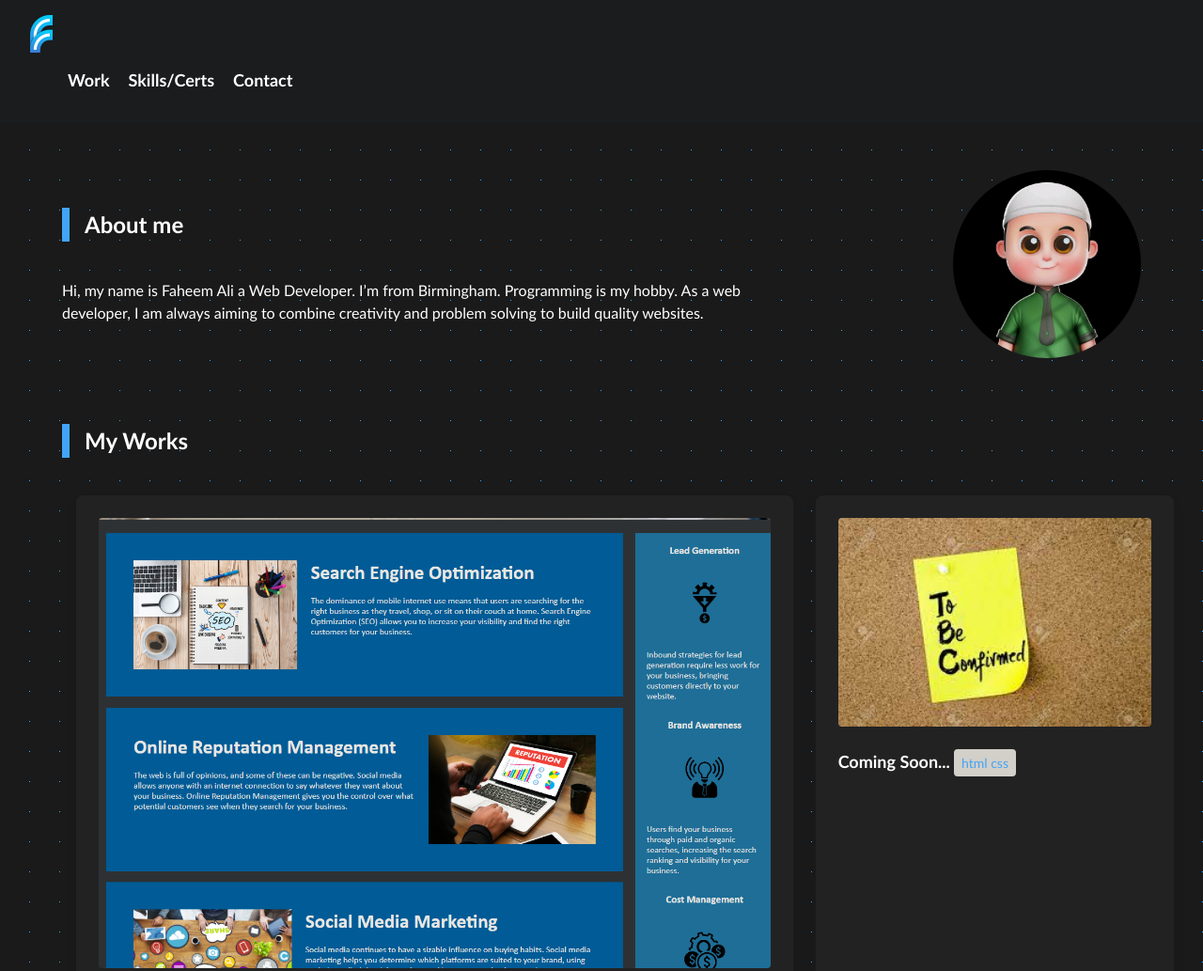
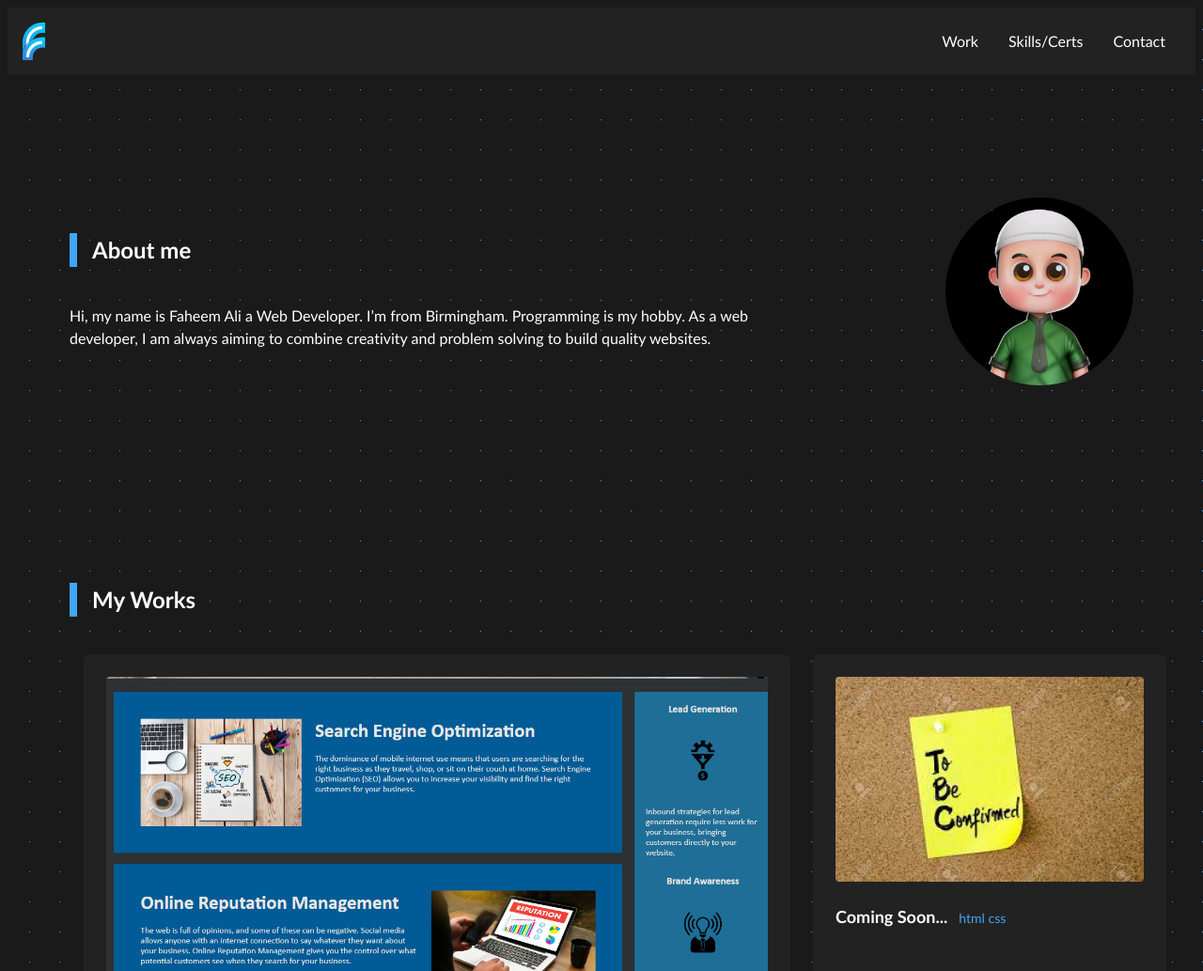
Before and after one commit to b70b70/personal-portfolio-website, a plain HTML site: page index.html in a window 1280 px wide. Shown: the top 1033 px of the page at 94% size. Drawn offline with Linux system fonts and the light colour scheme.

Commit message:
added css reset and refactored my global css styles, then I have worked to refactor my html & css for my nav bar. Also fixed the issue the nav bar was facing on smaller screens.

```diff
--- a/assets/css/style.css
+++ b/assets/css/style.css
@@ -1,16 +1,110 @@
+/* CSS RESET */
+
+/* Box sizing rules */
+*,
+*::before,
+*::after {
+  box-sizing: border-box;
+}
+
+
+h1,
+h2,
+h3,
+h4,
+h5,
+h6,
+p,
+ul,
+ol {
+  margin: 0;
+  padding: 0;
+}
+
+
+
+/* Remove list styles on ul, ol elements with a list role, which suggests default styling will be removed */
+ul,
+ol {
+  list-style: none;
+}
+
+
+/* Make images easier to work with */
+img,
+picture {
+  max-width: 100%;
+  display: block;
+}
+
+/* Set core root defaults */
+html,
+html:focus-within {
+  scroll-behavior: smooth;
+}
+
+/* Set core body defaults */
+body {
+  min-height: 100vh;
+  text-rendering: optimizeSpeed;
+  line-height: 1.5;
+}
+
+/* A elements that don't have a class get default styles */
+a:not([class]) {
+  text-decoration-skip-ink: auto;
+}
+
+/* Make images easier to work with */
+img,
+picture {
+  max-width: 100%;
+  display: block;
+}
+
+/* Inherit fonts for inputs and buttons */
+input,
+button,
+textarea,
+select {
+  font: inherit;
+}
+
+/* CSS RESET */
+
 :root {
-    --darkcolour: #1a1c1d;
     --blue: rgb(65, 165, 247);
+    --shadow: 0 .5rem 1rem rgba(0,0,0,.05);
+    --dark-grey: #222;
+
+    --button: white;
     --body: #1a1a1a;
+    --text: #fff;
+
+    --rounded: .25rem;
     --rounded-md: .5rem;
-    --darkreader-bg--shadow: 0 .5rem 1rem rgba(0,0,0,.05);
-    --rounded: .25rem;
-    --darkreader-text--grey: #d3cfc9;
-    --dark-grey: #222;
-    --button: white;
+
+
       }
 
 /* GLOBAL STYLES */
+
+body {
+  font-family: 'Trebuchet MS', 'Lucida Sans Unicode', 'Lucida Grande', 'Lucida Sans', Arial, sans-serif;
+  background: linear-gradient(90deg, var(--body) 31px, transparent 1px), linear-gradient(180deg, var(--body) 31px, var(--blue) 1px);
+  background-size: 32px 32px;
+  color: var(--text);
+}
+
+body.no-scroll {
+  overflow: hidden;
+}
+
+section,
+header {
+    padding: 5rem 0;
+    scroll-margin-top: 2rem;
+}
 
 .btn {
   padding: .75rem 1.25rem;
@@ -37,98 +131,46 @@
   margin: 0 auto;
 }
 
-* {
-  box-sizing: border-box;
-}
-
-body {
-  margin: 0;
-  padding: 0;
-  font-family: 'Trebuchet MS', 'Lucida Sans Unicode', 'Lucida Grande', 'Lucida Sans', Arial, sans-serif;
-  line-height: 1.5;
-  background: linear-gradient(90deg, var(--body) 31px, transparent 1px), linear-gradient(180deg, var(--body) 31px, var(--blue) 1px);
-  background-size: 32px 32px;
-  color:#FFFFFF;
-}
-
-h1,
-h2,
-h3,
-h4,
-h5,
-h6,
-p, {
-  margin: 0;
-  padding: 0;
-}
+/* GLOBAL STYLES */
 
 
 
-/* Remove list styles on ul, ol elements with a list role, which suggests default styling will be removed */
-ul,
-ol {
-  list-style: none;
-}
+
+/* NAVBAR */
 
 
-/* Make images easier to work with */
-img,
-picture {
-  max-width: 100%;
-  display: block;
-}
-
-
-/* NAV */
-
-  .navbar-logo img{
-    width 50px;
-  }
-
- nav {
-    background-color: var(--darkcolour);
-    padding: 1rem;
-    top: 0;
-    z-index: 100;
-    display:
+nav {
+  background-color: var(--dark-grey);
+  padding: 1rem 0;
+  position: sticky;
+  top: 0;
+  z-index: 100;
+  transition: box-shadow 0.2s;
 }
 
 .navbar-wrapper {
   display: flex;
-  justify-content:space-between;
   align-items: center;
-  padding: 10px 50px;
-  background-color: var(--dark-grey);
+  justify-content: space-between;
 }
 
-
+/* Styles for the menu items */
 .navbar-menu {
-  margin-bottom: 0.25rem;
+  margin: 0;
+  padding: 0;
+  display: flex; /* Display menu items in a row */
 }
 
-.nav-bar-wrapper a{
-  align-items: right;
-  color: #FFFFFF;
+.navbar-menu-item {
   text-decoration: none;
-  transition: opacity 0.3s;
+  color: var(--white);
+  margin: 0 1rem; /* Adjust the spacing between menu items */
 }
 
-nav ul {
-  display: flex;
-  gap: 20px;
+.navbar-menu-item:hover {
+  color: var(--blue); /* Change color on hover */
 }
 
-nav a {
-  text-decoration: none;
-  color: white;
-  font-weight: bold;
-  font-size: 18px;
-  transition: opacity 0.3s;
-}
-
-nav a:hover {
-  opacity: 0.8;
-}
 
 /* HERO*/
 
--- a/index.html
+++ b/index.html
@@ -6,7 +6,7 @@
   <meta name="viewport" content="width=device-width, initial-scale=1.0">
   <meta http-equiv="X-UA-Compatible" content="ie=edge">
   <title>Faheem Ali's Portfolio</title>
-  <link rel="stylesheet" href="../personal-portfolio-website/assets/css/style.css" >
+  <link rel="stylesheet" href="../personal-portfolio-website/assets/css/style.css">
 </head>
 
 <body>
@@ -14,11 +14,11 @@
 
   <nav>
     <div class="container">
-        <div class="nav-bar-wrapper">
+      <div class="navbar-wrapper">
         <a href="#" class="navbar-logo">
           <img src="./assets/logo.webp" alt="logo">
         </a>
-      <ul class="nav-menu-wrapper">
+        <ul class="navbar-menu">
           <li>
             <a href="#works" class="navbar-menu-item">Work</a>
           </li>
@@ -41,7 +41,8 @@
         <div class="hero-content">
           <div class="hero-text">
             <h2 class="section-title">About me</h2>
-          <p>Hi, my name is Faheem Ali a Web Developer. I’m from Birmingham. Programming is my hobby. As a web developer, I am always aiming to combine creativity and problem solving to build quality websites.</p>
+            <p>Hi, my name is Faheem Ali a Web Developer. I’m from Birmingham. Programming is my hobby. As a web
+              developer, I am always aiming to combine creativity and problem solving to build quality websites.</p>
           </div>
           <div class="profile-picture-container">
             <img src="./assets/248179766_582783213055744_4726619947726636195_n.jpg" alt="profile-picture">
@@ -62,7 +63,8 @@
             <div class="work-item-image-wrapper">
               <img src="assets/refactoring_exercise.png" class="work-item-image" alt="preview-of-work">
             </div>
-          <a href="https://b70b70.github.io/html-refactoring-a-website/" class="work-item-link">Refactoring - Landing page refactored</a>
+            <a href="https://b70b70.github.io/html-refactoring-a-website/" class="work-item-link">Refactoring - Landing
+              page refactored</a>
             <div class="tech-item">
               <span class="tech-item-icon">html</span>
               <span class="tech-item-icon">css</span>
```
Lines whose indentation alone changed are shown as unchanged.
